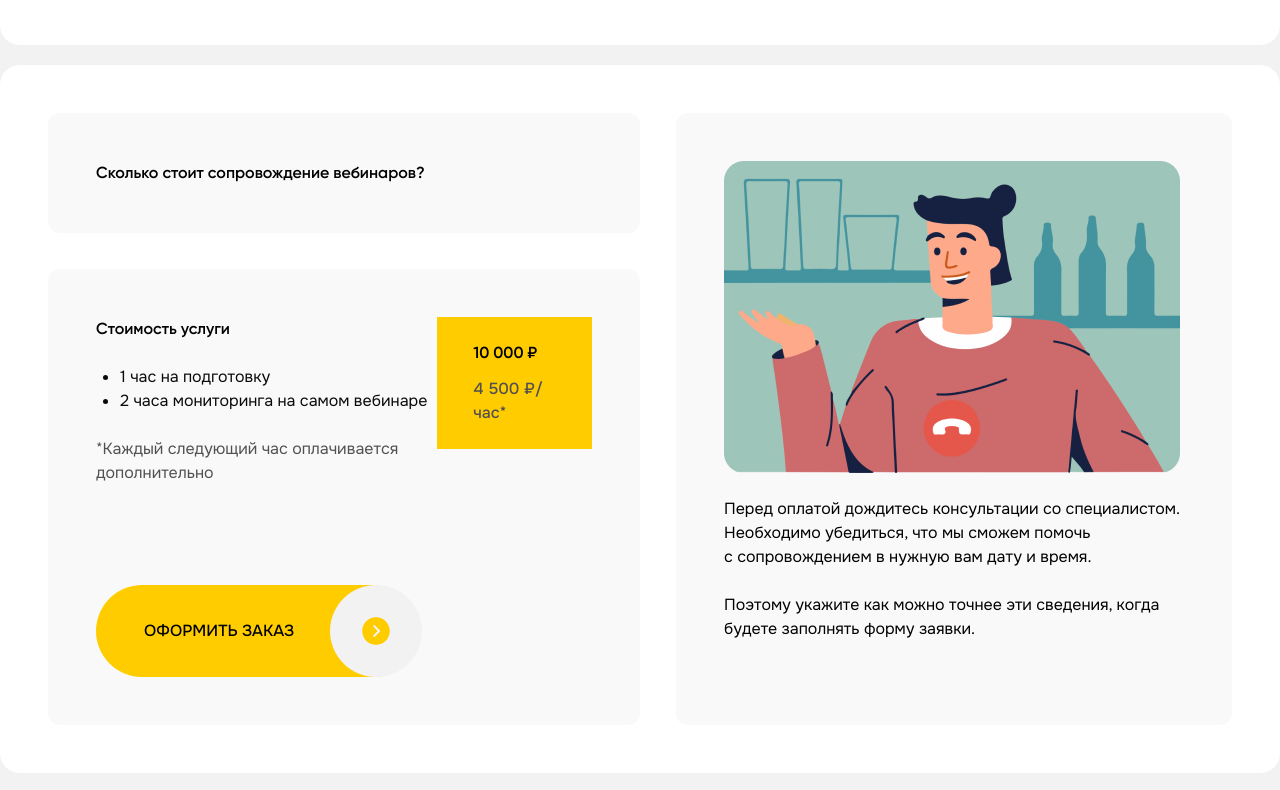
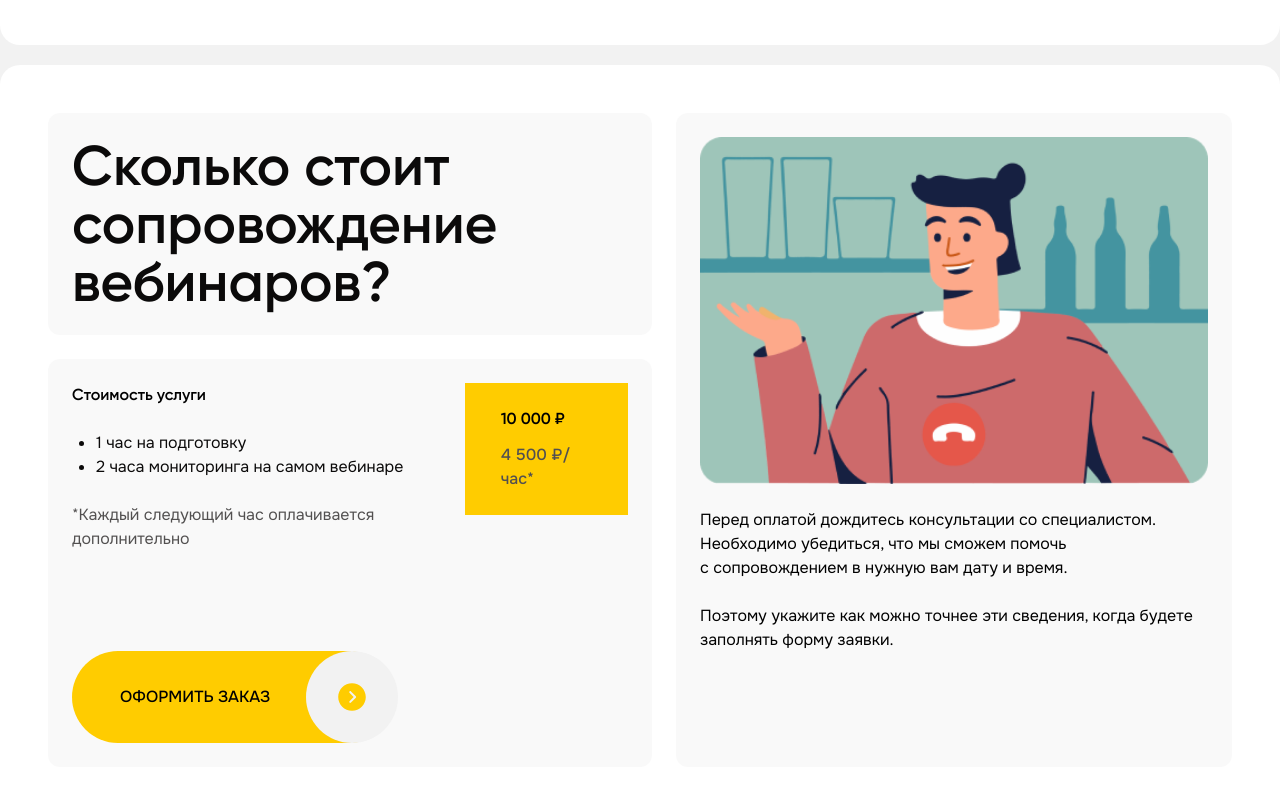
Before and after one commit to fayzullayevelmurod/CHAT-BOTY, a website: page public/index.html in a window 1280 px wide. Shown: the part 2770-3560 px from the top of the page. Drawn offline with Linux system fonts and the light colour scheme.

Commit message:
support media in progress

```diff
--- a/public/index.html
+++ b/public/index.html
@@ -161,14 +161,14 @@
       <!-- support -->
       <section class="mt-5">
         <div class="container">
-          <div class="flex gap-9">
-            <div class="max-w-[1156px] flex flex-col gap-9">
-              <div class="bg-secondary-50 rounded-[12px] p-12">
-                <h3 class="font-Gilroy font-semibold 2xl:text-[64px] 2xl:leading-[67.2px]">
+          <div class="flex 2xl:gap-9 gap-6 flex-col xl:flex-row">
+            <div class="max-w-[1156px] flex flex-col 2xl:gap-9 gap-6">
+              <div class="sm:bg-secondary-50 bg-transparent sm:text-left text-center rounded-[12px]  2xl:p-12 sm:p-6 p-5">
+                <h3 class="font-Gilroy font-semibold 2xl:text-[64px] 2xl:leading-[67.2px] xl:text-[56px] lg:text-[48px] sm:text-[36px] text-[28px] xl:leading-[58px] lg:leading-[50px] sm:leading-[37px] leading-[29.9px] text-primary">
                   Сколько стоит сопровождение вебинаров?
                 </h3>
               </div>
-              <div class="bg-secondary-50 rounded-[12px] p-12 flex justify-between items-start w-full">
+              <div class="bg-secondary-50 rounded-[12px]  2xl:p-12 sm:p-6 p-5 flex justify-between items-start w-full md:flex-row flex-col gap-4">
                 <div>
                   <h6 class="font-Gilroy font-semibold 2xl:text-[36px] 2xl:leading-[42px]">
                     Стоимость услуги
@@ -201,8 +201,8 @@
                 </div>
               </div>
             </div>
-            <div class="max-w-[556px] bg-secondary-50 rounded-[12px] p-12">
-              <img src="./assets/images/support_img.png" alt="">
+            <div class="xl:max-w-[556px] max-w-full bg-secondary-50 rounded-[12px] 2xl:p-12 sm:p-6 p-5">
+              <img class="w-full" src="./assets/images/support_img.png" alt="">
               <p class="font-normal font-Onest 2xl:text-2xl text-black mt-6">
                 Перед оплатой дождитесь консультации со специалистом. Необходимо убедиться, что мы сможем помочь с сопровождением в нужную вам дату и время.
               </p>
```
Also changed, not shown: public/css/tailwind.css.
